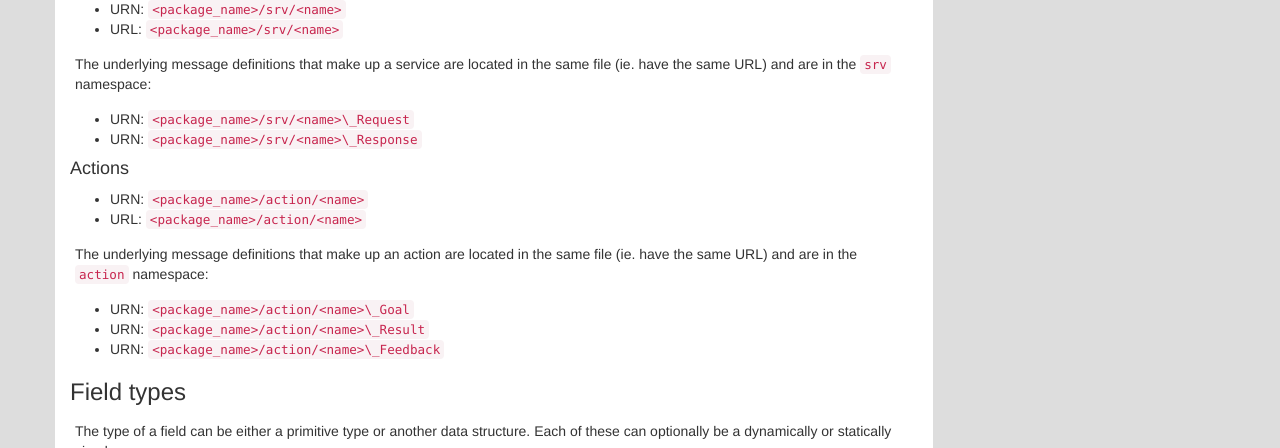
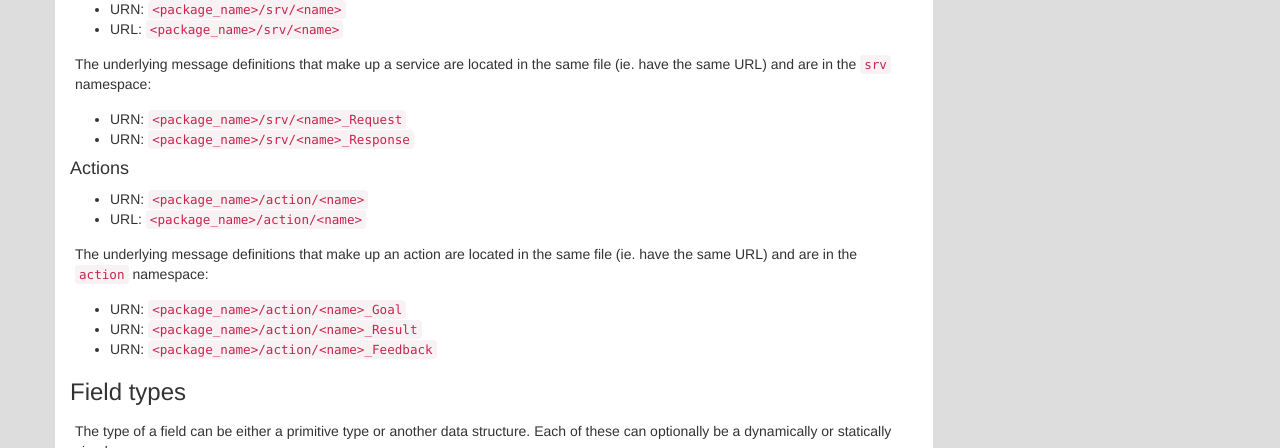
Before and after one commit to ros2/design, a Jekyll site: the page built from articles/143_legacy_interface_definition.md, in a window 1280 px wide and 900 px high, scrolled down 979 px. Shown: the part 148-596 px from the top of the window. Built offline with Jekyll 4.4.1, drawn with Linux system fonts in a browser that asks for light colours; nearby versions of some CDN libraries.

Commit message:
Fix typos
Signed-off-by: Jacob Perron <jacob@openrobotics.org>

```diff
--- a/articles/143_legacy_interface_definition.md
+++ b/articles/143_legacy_interface_definition.md
@@ -71,8 +71,8 @@ as described by [IDL - Interface Identification](idl_interface_definition.html#i
 
 The underlying message definitions that make up a service are located in the same file (ie. have the same URL) and are in the `srv` namespace:
 
-- URN: `<package_name>/srv/<name>\_Request`
-- URN: `<package_name>/srv/<name>\_Response`
+- URN: `<package_name>/srv/<name>_Request`
+- URN: `<package_name>/srv/<name>_Response`
 
 #### Actions
 
@@ -81,9 +81,9 @@ The underlying message definitions that make up a service are located in the sam
 
 The underlying message definitions that make up an action are located in the same file (ie. have the same URL) and are in the `action` namespace:
 
-- URN: `<package_name>/action/<name>\_Goal`
-- URN: `<package_name>/action/<name>\_Result`
-- URN: `<package_name>/action/<name>\_Feedback`
+- URN: `<package_name>/action/<name>_Goal`
+- URN: `<package_name>/action/<name>_Result`
+- URN: `<package_name>/action/<name>_Feedback`
 
 ### Field types
 
```
Also changed, not shown: articles/142_idl.md (+3 -3 lines).
